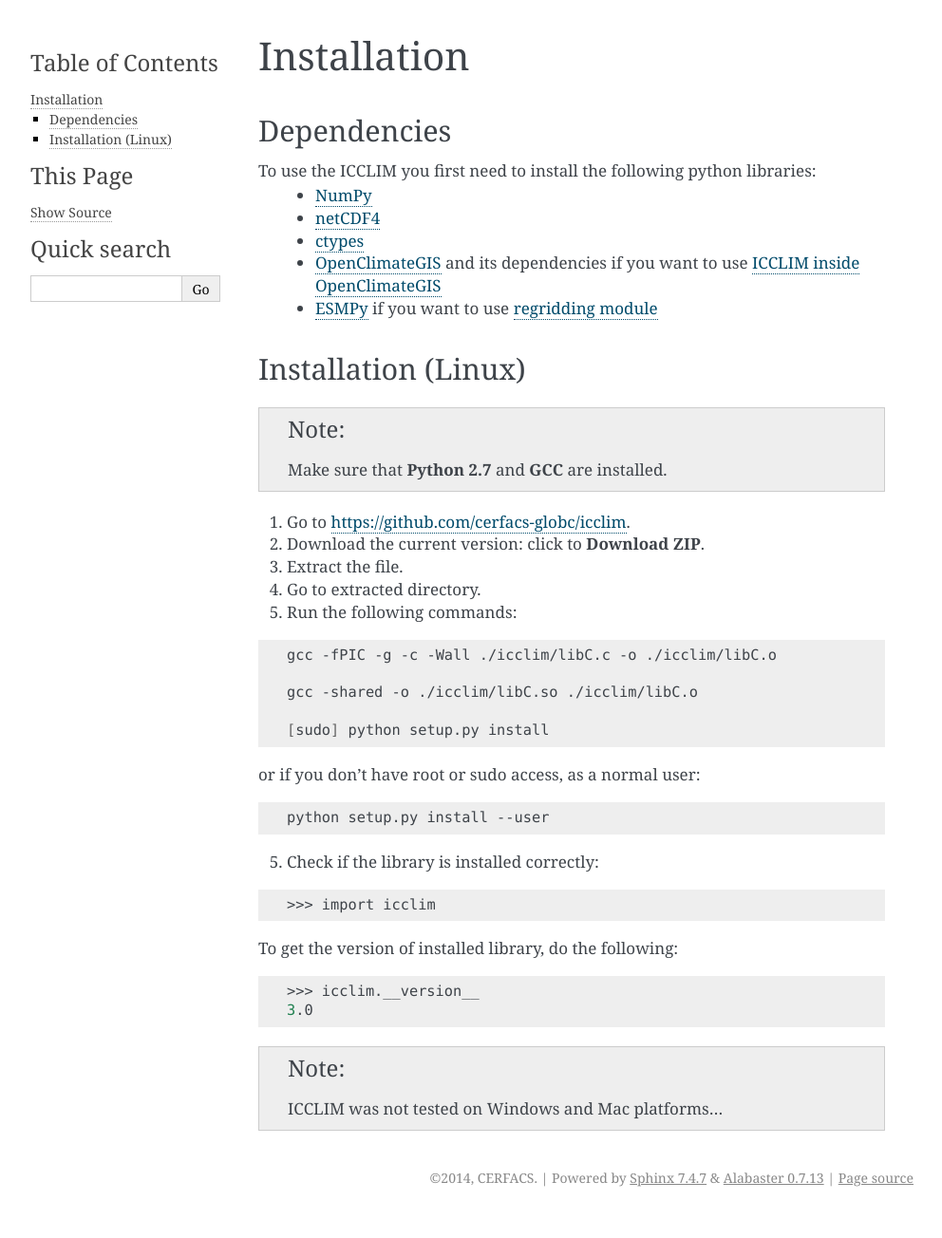
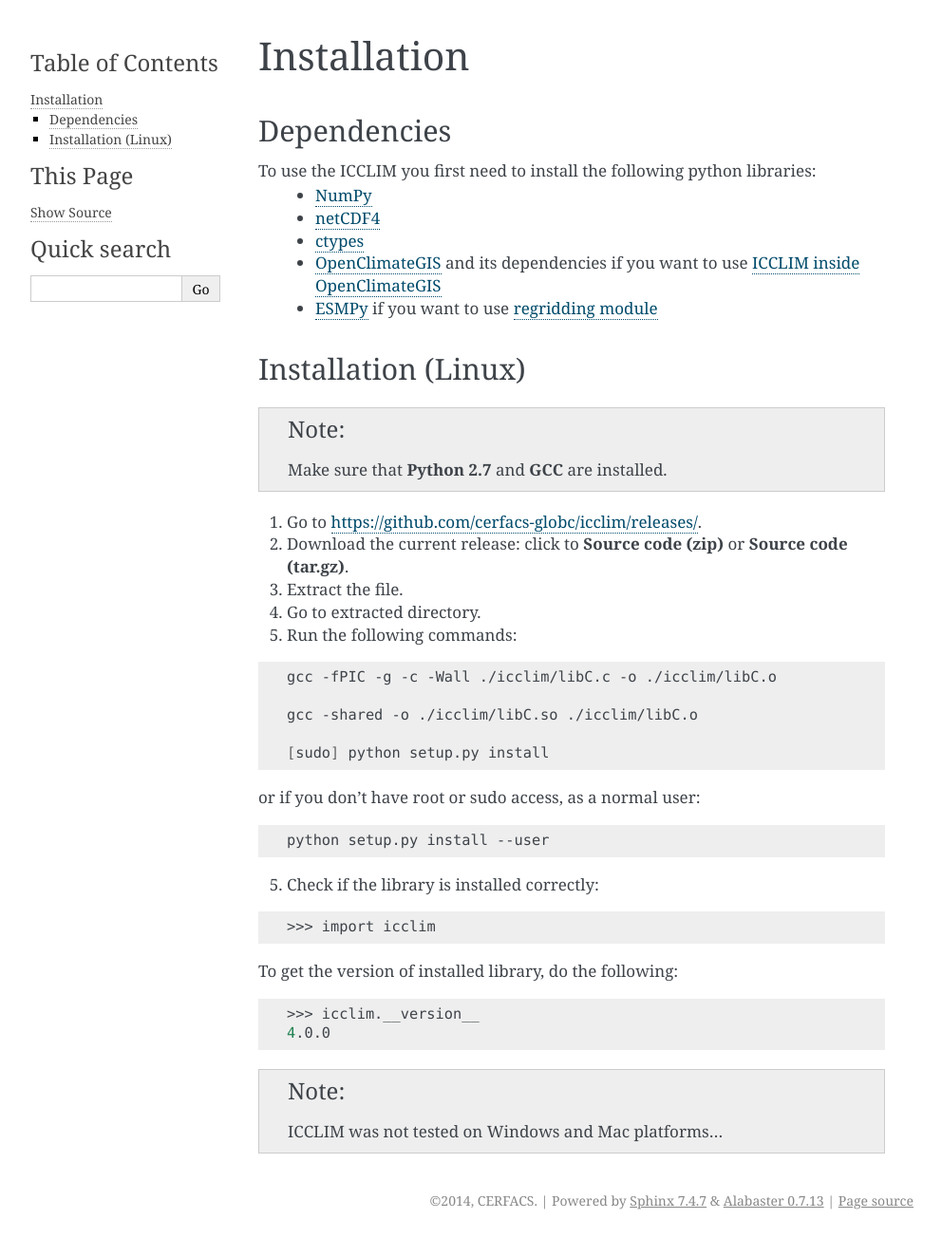
Before and after one commit to cerfacs-globc/icclim, a Sphinx documentation site: the page built from icclim/icclim_doc/source/installation.rst, in a window 1280 px wide. Shown: the whole page at 95% size, without its empty margins (148-1140 px from the left). Built offline with Sphinx 7.4.7, drawn with Linux system fonts in a browser that asks for light colours; before the commit the page ends 1280 px from its top, so only the background shows below that.

Commit message:
Modified 'instalation' section in the doc

```diff
--- a/icclim/icclim_doc/source/installation.rst
+++ b/icclim/icclim_doc/source/installation.rst
@@ -15,8 +15,8 @@
 --------------------
 .. note:: Make sure that **Python 2.7** and **GCC** are installed.
 
-1. Go to `<https://github.com/cerfacs-globc/icclim>`_.
-2. Download the current version: click to **Download ZIP**.
+1. Go to `<https://github.com/cerfacs-globc/icclim/releases/>`_.
+2. Download the current release: click to **Source code (zip)** or **Source code (tar.gz)**.
 3. Extract the file.
 4. Go to extracted directory.
 5. Run the following commands:
@@ -46,7 +46,7 @@
 .. code-block:: sh
 
     >>> icclim.__version__
-    3.0
+    4.0.0
 
 
 .. note:: ICCLIM was not tested on Windows and Mac platforms...
```
